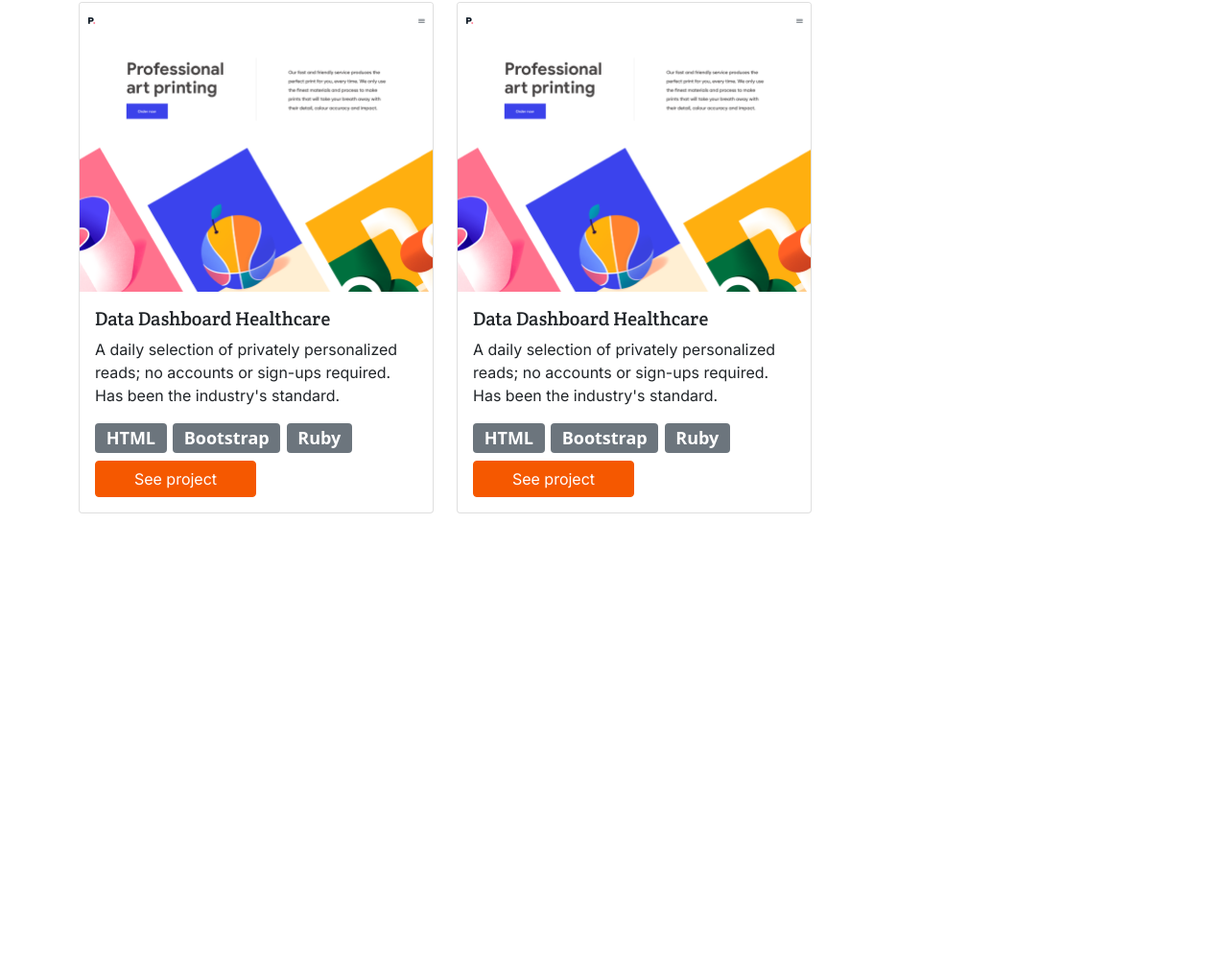
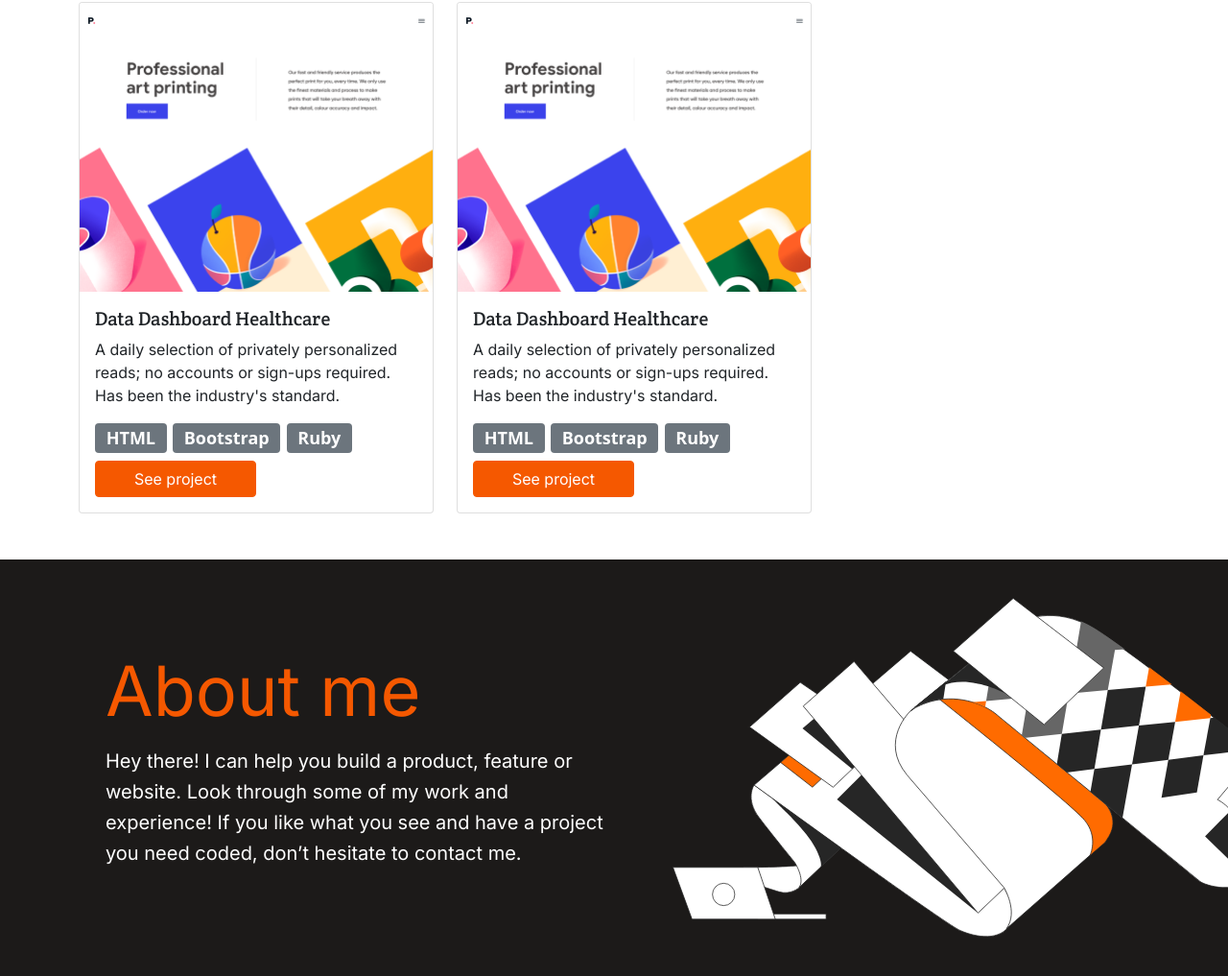
Before and after one commit to Alejuda/Bootstrap-portfolio, a plain HTML site: page index.html in a window 1280 px wide. Shown: the part 2577-3594 px from the top of the page at 96% size. Before the commit the page ends 3160 px from the top, so only its background shows below. Drawn offline with nearby package versions, Linux system fonts and the light colour scheme.

Commit message:
About my self page is started

```diff
--- a/index.html
+++ b/index.html
@@ -251,6 +251,23 @@
   </section>
 
 
+  <section
+  id="aboutmyself"
+  class="container-fluid bg-black py-5 d-flex align-items-center"
+>
+
+  <div class="inline-container d-flex flex-column gap-2 bg-black p-5 aboutmyself-content">
+    <h2 class="font-inter aboutmyself-title">About me</h2>
+    <p class="font-inter aboutmyself-description">
+      Hey there! I can help you build a product, feature or website.
+      Look through some of my work and experience! If you like what you see and have a project you
+      need coded, don’t hesitate to contact me.
+    </p>
+  </div>
+</section>
+
+
+
     <script
       src="https://cdn.jsdelivr.net/npm/bootstrap@5.0.2/dist/js/bootstrap.bundle.min.js"
       integrity="sha384-MrcW6ZMFYlzcLA8Nl+NtUVF0sA7MsXsP1UyJoMp4YLEuNSfAP+JcXn/tWtIaxVXM"
--- a/style.css
+++ b/style.css
@@ -95,3 +95,30 @@
   line-height: 28px;
   max-width: 448px;
 }
+
+#aboutmyself {
+  background-image: url(./img/illustration-aboutme.svg);
+  background-repeat: no-repeat;
+  background-position: 700px;
+  z-index: 100;
+}
+
+.aboutmyself-content {
+  margin-left: 50px !important;
+  width: 50%;
+}
+
+.aboutmyself-title {
+  font-weight: 400;
+  font-size: 72px;
+  line-height: 82px;
+  color: var(--orange);
+}
+
+.aboutmyself-description {
+  font-weight: 400;
+  font-size: 20px;
+  line-height: 32px;
+  color: white;
+  max-width: 566px;
+}
```
Also changed, not shown: img/illustration-aboutme.svg (renamed from img/illustration-about me.svg).
